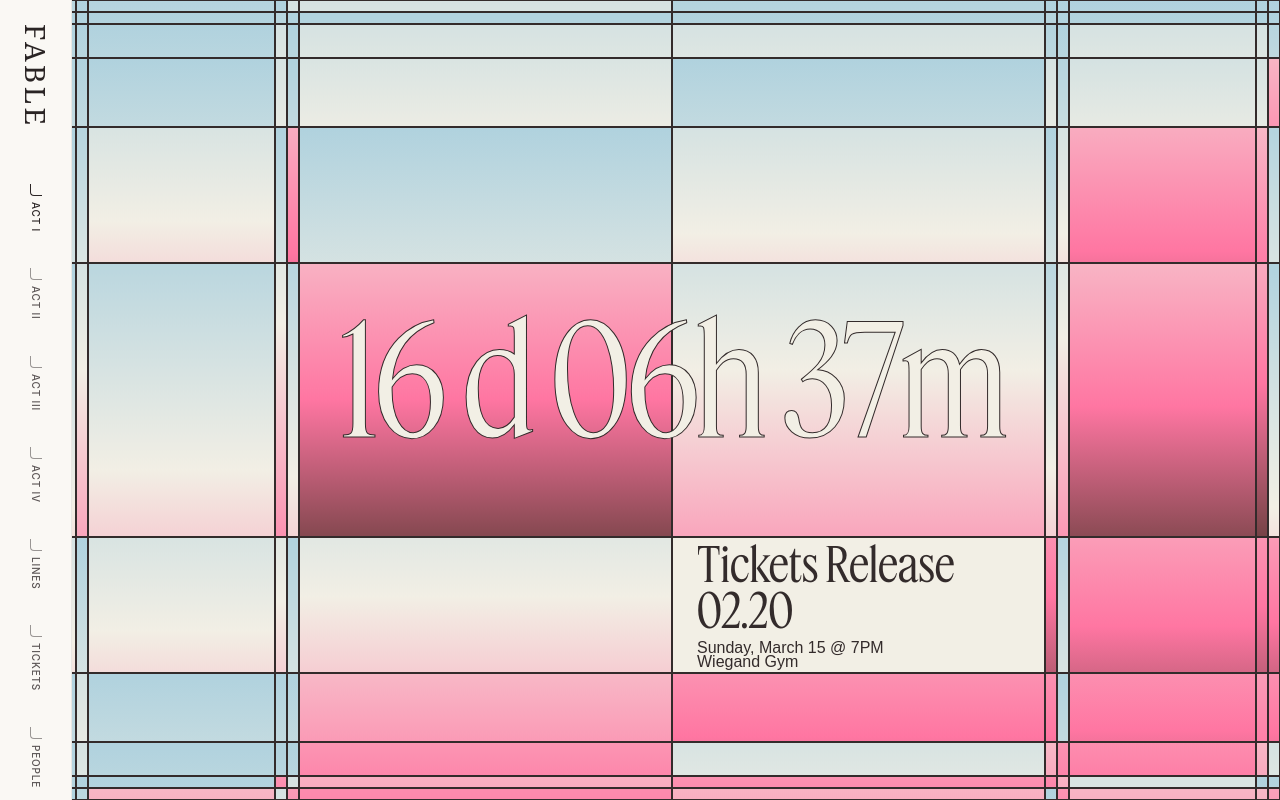
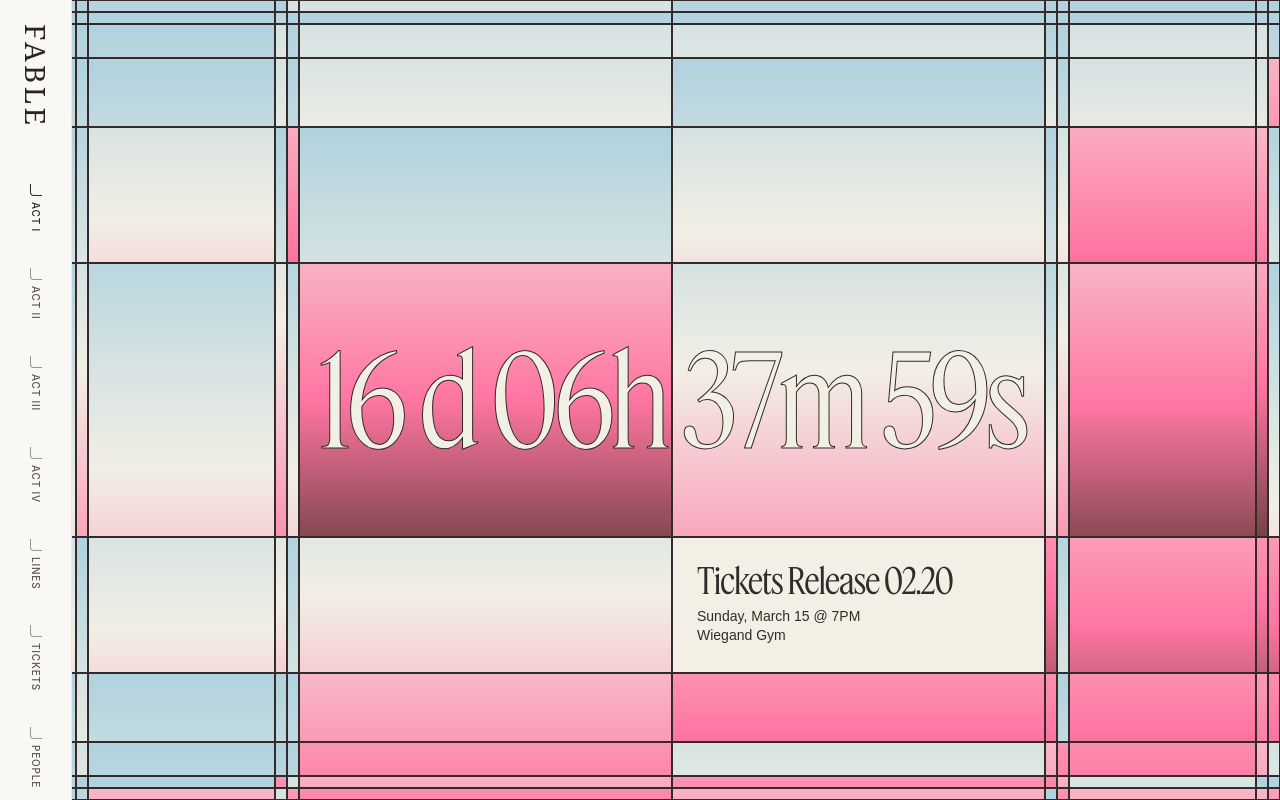
Before and after one commit to lunar-gala/2026-fable, a Next.js app: page / in a window 1280 px wide. Shown: the top 800 px of the page. Built offline with nearby package versions, Linux system fonts and the light colour scheme; a web font is replaced by a local one.

Commit message:
sidebar formatting, static scaling

```diff
--- a/src/app/components/NavBar.tsx
+++ b/src/app/components/NavBar.tsx
@@ -24,17 +24,20 @@ export default function NavBar() {
 
       <nav className="sidebar-nav" aria-label="Primary">
         {NAV_ITEMS.map((item) => (
-        <button
-          key={item}
+          <button
+            key={item}
             type="button"
             className={`nav-item${activeItem === item ? " active" : ""}`}
             onClick={() => setActiveItem(item)}
             aria-current={activeItem === item ? "page" : undefined}
           >
             <span className="nav-bracket" aria-hidden="true" />
-            <span>{item}</span>
-        </button>
-      ))}
+            <span className="nav-label">{item}</span>
+            <span className="nav-coming-soon" aria-hidden="true">
+              Coming Soon
+            </span>
+          </button>
+        ))}
     </nav>
 
       <div className="sidebar-footer">
--- a/src/app/components/Teaser/Teaser.css
+++ b/src/app/components/Teaser/Teaser.css
@@ -1,12 +1,19 @@
 
 .countdown{
     color:var(--off-white);
-    font-size: 154px;
+    font-size: clamp(32px, 10vw, 154px);
     font-family: var(--font-feature-display-condensed);
     -webkit-text-stroke: 1px var(--dark-brown);
-    letter-spacing: -4px;
+    letter-spacing: -0.03em;
     text-align: center;
     z-index: 1000;
+    white-space: nowrap;
+    overflow: visible;
+    display: flex;
+    align-items: center;
+    justify-content: center;
+    height: 100%;
+    width: 100%;
 }
 .teaser-textcontent{
     position: absolute;
--- a/src/app/globals.css
+++ b/src/app/globals.css
@@ -138,7 +138,42 @@ body {
   transition: opacity 0.3s ease;
 }
 
+.nav-label {
+  transition: opacity 0.3s ease;
+}
+
+.nav-coming-soon {
+  position: absolute;
+  inset: 0;
+  display: flex;
+  align-items: center;
+  justify-content: center;
+  writing-mode: vertical-rl;
+  text-orientation: mixed;
+  font-family: var(--font-body);
+  font-size: 10px;
+  font-weight: 500;
+  letter-spacing: 0.08em;
+  text-transform: uppercase;
+  color: var(--color-text);
+  opacity: 0;
+  transition: opacity 0.3s ease;
+  pointer-events: none;
+}
+
+.nav-item:hover .nav-label {
+  opacity: 0;
+}
+
 .nav-item:hover .nav-bracket,
+.nav-item.active:hover .nav-bracket {
+  opacity: 0;
+}
+
+.nav-item:hover .nav-coming-soon {
+  opacity: 1;
+}
+
 .nav-item.active .nav-bracket {
   opacity: 1;
 }
@@ -198,14 +233,14 @@ body {
 
 h2{
   font-family: var(--font-feature-display-condensed);
-  font-size: 48px;
+  font-size: clamp(18px, 3.5vw, 36px);
   line-height: 96%;
-  letter-spacing: -2%;
+  letter-spacing: -0.02em;
 }
 
 p{
-  font-size: 16px;
-  line-height: 14px;
+  font-size: clamp(10px, 1.2vw, 14px);
+  line-height: 1.4;
 }
 
 .off-white-bg{
```
